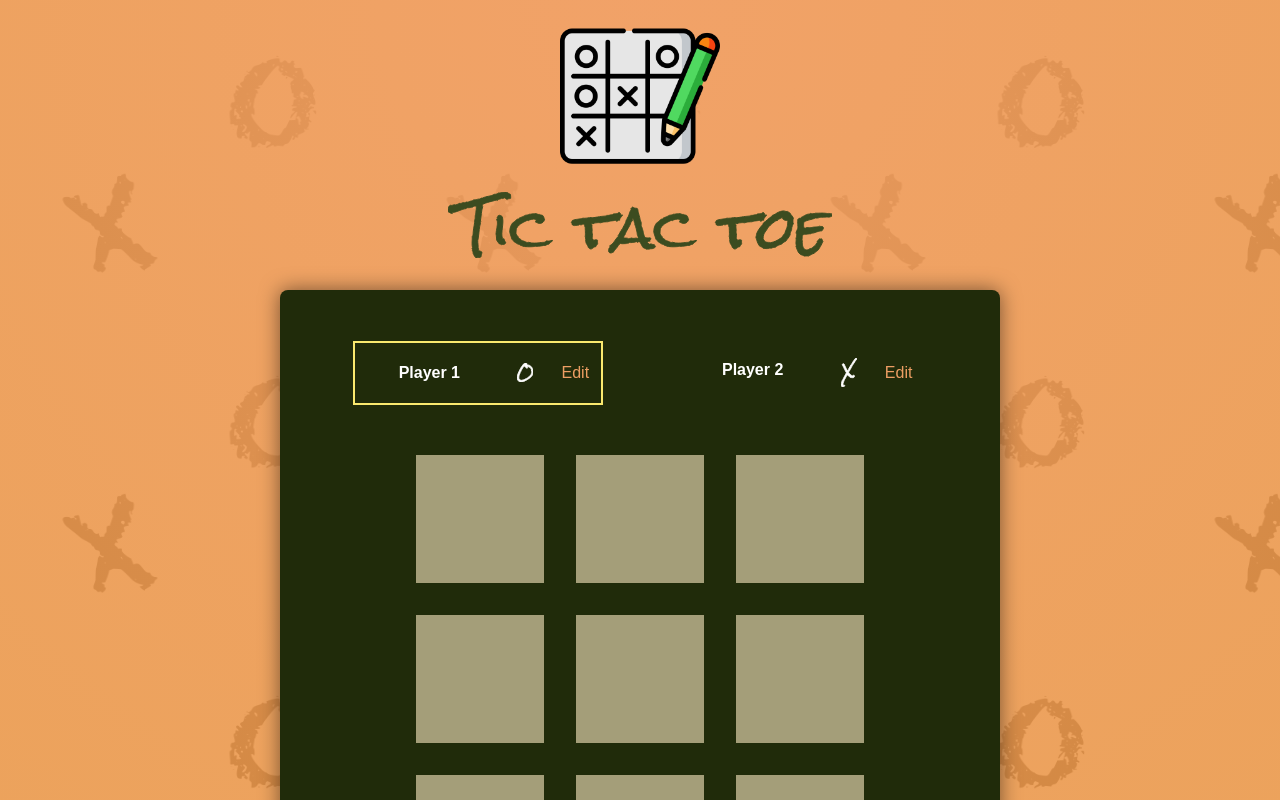
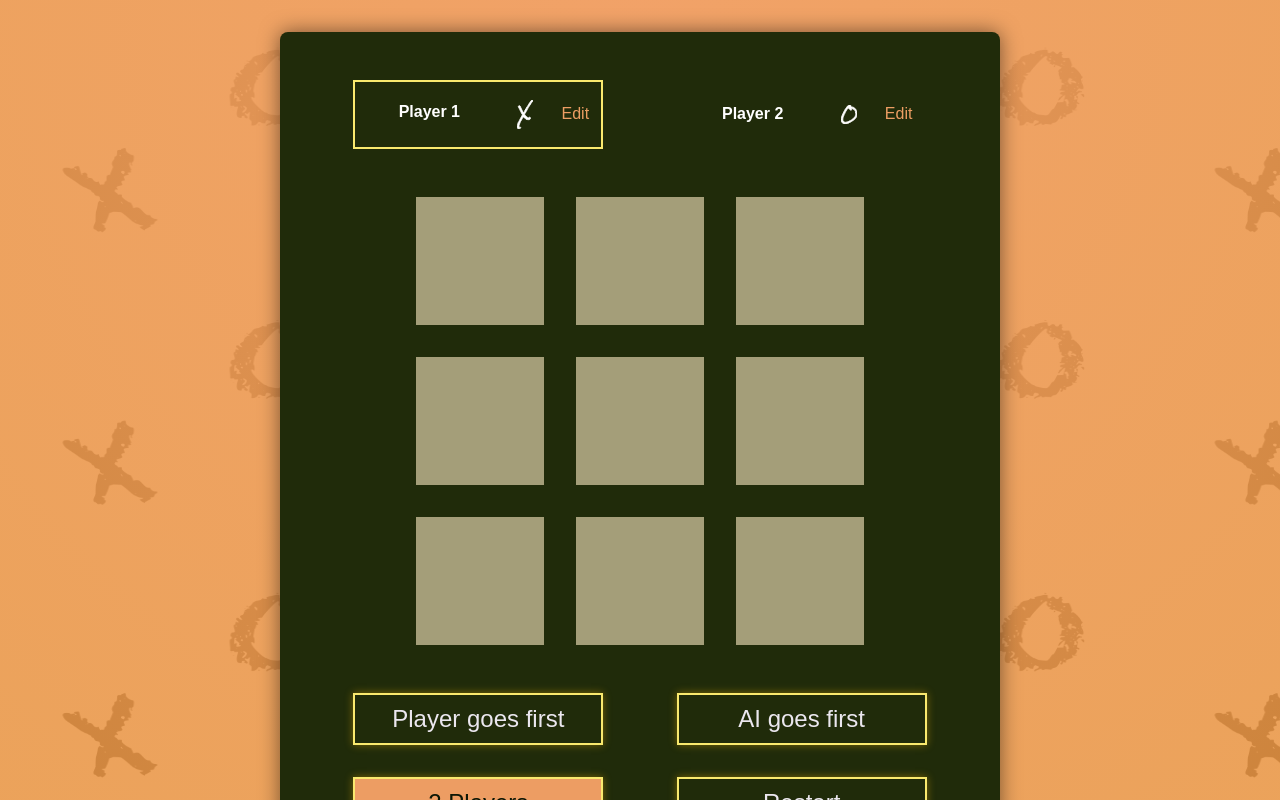
Before and after one commit to nhhoang-tony/Tic-tac-toe, a React (Vite) app: page / in a window 1280 px wide. Shown: the top 800 px of the page. Built offline with nearby package versions, Linux system fonts and the light colour scheme; the HTML template or start-up script is replaced by a standard one.

Commit message:
Add playing with AI mode

```diff
--- a/src/App.jsx
+++ b/src/App.jsx
@@ -1,13 +1,17 @@
 import Player from './components/Player';
 import Board from './components/Board';
-import { useState } from 'react';
+import { useEffect, useRef, useState } from 'react';
 import { WIN_COMBOS } from '../win-combos';
 import GameOver from './components/GameOver';
+import { getAiMove, deepCopy, terminal } from './util/AI';
 
 const PLAYERS = {
-  O: 'Player 1',
-  X: 'Player 2',
+  X: 'Player 1',
+  O: 'Player 2',
 };
+
+const X = 'X';
+const O = 'O';
 
 const INITIAL_GAME_BOARD = [
   [null, null, null],
@@ -15,30 +19,11 @@ const INITIAL_GAME_BOARD = [
   [null, null, null],
 ];
 
-// get the player with the current turn
-function getCurrentTurn(gameMovess) {
-  let currentPlayer = 'O';
-
-  if (gameMovess.length > 0 && gameMovess[0].player === 'O') {
-    currentPlayer = 'X';
-  }
-
-  return currentPlayer;
-}
-
-// get the current game board from all the game moves
-function getGameBoard(gameMovess) {
-  let gameBoard = [...INITIAL_GAME_BOARD.map((array) => [...array])];
-
-  for (const turn of gameMovess) {
-    const { square, player } = turn;
-    const { row, col } = square;
-
-    gameBoard[row][col] = player;
-  }
-
-  return gameBoard;
-}
+const availableGameModes = {
+  player: 'Player goes first',
+  ai: 'AI goes first',
+  multi: '2 Players',
+};
 
 // get player that wins
 function getWinner(gameBoard, players) {
@@ -62,33 +47,61 @@ function getWinner(gameBoard, players) {
 }
 
 function App() {
-  const restartButtonClasses =
-    'block mx-auto text-2xl bg-none border-solid border-2 border-[#f9e96e] text-[#f9e96e] py-2 px-4 cursor-pointer transition-all ease duration-200 shadow-[0_0_8px_rgba(255,187,0,0.4)] hover:bg-[#f1a065fa] hover:text-[#0d1706] hover:scale-110 hover:shadow-[0_0_20px_rgba(255,187,0,0.8)]';
+  const gamePlayButtonClasses =
+    'block mx-auto text-2xl bg-none border-solid border-2 border-[#f9e96e] py-2 px-4 cursor-pointer transition-all ease duration-200 shadow-[0_0_8px_rgba(255,187,0,0.4)] hover:bg-[#f1a065fa] hover:text-[#0d1706] hover:shadow-[0_0_20px_rgba(255,187,0,0.8)] active:bg-[#f1a065fa] active:text-[#0d1706] active:shadow-[0_0_20px_rgba(255,187,0,0.8)]';
+
   const [players, setPlayers] = useState(PLAYERS);
-  const [gameMoves, setgameMoves] = useState([]);
+  const [gameBoard, setGameBoard] = useState(deepCopy(INITIAL_GAME_BOARD));
+  const [gamePlay, setGamePlay] = useState({
+    mode: availableGameModes.multi,
+    playerTurn: X,
+  });
 
-  const activePlayer = getCurrentTurn(gameMoves);
-  const gameBoard = getGameBoard(gameMoves);
   const winner = getWinner(gameBoard, players);
-  const hasDraw = gameMoves.length === 9 && !winner;
+  const hasDraw = terminal(gameBoard);
+  const aiHasMoved = useRef(false);
 
   // player makes a move
   function handleSelectSquare(rowIndex, colIndex) {
-    setgameMoves((prevPlays) => {
-      const activePlayer = getCurrentTurn(prevPlays);
+    if (gameBoard[rowIndex][colIndex] !== null) {
+      return;
+    }
+    setGameBoard((prevBoard) => {
+      let updatedBoard = [...prevBoard];
+      updatedBoard[rowIndex][colIndex] = gamePlay.playerTurn;
+      return updatedBoard;
+    });
 
-      const updatePlays = [
-        { square: { row: rowIndex, col: colIndex }, player: activePlayer },
-        ...prevPlays,
-      ];
+    setGamePlay((prevTurn) => {
+      let newGamePlay = {
+        ...prevTurn,
+      };
 
-      return updatePlays;
+      if (newGamePlay.playerTurn === X) {
+        newGamePlay.playerTurn = O;
+      } else {
+        newGamePlay.playerTurn = X;
+      }
+
+      return newGamePlay;
     });
   }
 
   // restart game
   function handleRestart() {
-    setgameMoves([]);
+    setGameBoard(() => {
+      const newGame = deepCopy(INITIAL_GAME_BOARD);
+      return newGame;
+    });
+
+    setGamePlay((prevState) => {
+      let newGamePlay = {
+        ...prevState,
+      };
+      newGamePlay.playerTurn = X;
+
+      return newGamePlay;
+    });
   }
 
   // player change name
@@ -101,8 +114,65 @@ function App() {
     });
   }
 
+  // handle game mode
+  function handleGameMode(mode) {
+    setGamePlay((prevState) => {
+      let newGamePlay = {
+        ...prevState,
+      };
+      newGamePlay.mode = mode;
+      newGamePlay.playerTurn = X;
+
+      return newGamePlay;
+    });
+
+    if (mode === availableGameModes.ai) {
+      handlePlayerNameChange(X, 'AI');
+      handlePlayerNameChange(O, 'Player 2');
+    } else if (mode === availableGameModes.player) {
+      handlePlayerNameChange(X, 'Player 1');
+      handlePlayerNameChange(O, 'AI');
+    }
+
+    handleRestart();
+  }
+
+  // AI move
+  useEffect(() => {
+    if (aiHasMoved.current) {
+      return;
+    }
+
+    if (
+      gamePlay.playerTurn === O &&
+      !terminal(gameBoard) &&
+      gamePlay.mode === availableGameModes.player
+    ) {
+      setTimeout(() => {
+        const aiMove = getAiMove(gameBoard);
+        handleSelectSquare(aiMove[0], aiMove[1]);
+        aiHasMoved.current = false;
+      }, 100);
+    } else if (
+      gamePlay.playerTurn === X &&
+      !terminal(gameBoard) &&
+      gamePlay.mode === availableGameModes.ai
+    ) {
+      setTimeout(() => {
+        const aiMove = getAiMove(gameBoard);
+        handleSelectSquare(aiMove[0], aiMove[1]);
+        aiHasMoved.current = false;
+      }, 100);
+    }
+  }, [gameBoard, gamePlay]);
+  gameBoard.every((element, index) => {
+    console.log('element ', element, index);
+  });
+
   return (
     <main>
+      {gamePlay.playerTurn === 'X' &&
+        gamePlay.mode === availableGameModes.ai && (
           <header className='text-center'>
             <img
               src='/static/img/game-logo.png'
@@ -113,18 +183,21 @@ function App() {
               className='w-96 max-w-[80%] object-cover mt-4 mb-4 mx-auto'
             ></img>
           </header>
+        )}
       <div className='max-w-[95%] sm:w-[95%] sm:max-w-[45rem] my-8 mx-auto py-8 px-4 sm:px-8 rounded-lg bg-[#202b0a] shadow-[0_0_20px_rgba(0,0,0,0.5)] relative text-center'>
         <div className='flex flex-wrap justify-evenly items-center gap-8 p-0 sm:my-4 mx-0'>
           <Player
-            initialName={PLAYERS.O}
-            symbol='O'
-            currentTurn={activePlayer === 'O'}
+            initialName={PLAYERS.X}
+            symbol={X}
+            currentTurn={gamePlay.playerTurn === X}
+            isAi={gamePlay.mode === availableGameModes.ai}
             onChangeName={handlePlayerNameChange}
           ></Player>
           <Player
-            initialName={PLAYERS.X}
-            symbol='X'
-            currentTurn={activePlayer === 'X'}
+            initialName={PLAYERS.O}
+            symbol={O}
+            currentTurn={gamePlay.playerTurn === O}
+            isAi={gamePlay.mode === availableGameModes.player}
             onChangeName={handlePlayerNameChange}
           ></Player>
         </div>
@@ -132,9 +205,32 @@ function App() {
           <GameOver onRestart={handleRestart} winner={winner}></GameOver>
         )}
         <Board onSelectSquare={handleSelectSquare} board={gameBoard}></Board>
-        <button className={restartButtonClasses} onClick={handleRestart}>
+
+        <div className='flex flex-wrap justify-evenly items-center gap-8 p-0 sm:my-4 mx-0'>
+          {Object.values(availableGameModes).map((gameMode) => (
+            <div key={gameMode} className={`flex items-center w-[250px]`}>
+              <button
+                className={`w-[250px] ${gamePlayButtonClasses} ${
+                  gamePlay.mode === gameMode
+                    ? 'bg-[#f1a065fa] text-[#0d1706] shadow-[0_0_20px_rgba(255,187,0,0.8)]'
+                    : ''
+                }`}
+                onClick={() => handleGameMode(gameMode)}
+              >
+                {gameMode}
+              </button>
+            </div>
+          ))}
+
+          <div className={`flex items-center w-[250px]`}>
+            <button
+              className={`w-[250px] ${gamePlayButtonClasses}`}
+              onClick={handleRestart}
+            >
               Restart
             </button>
+          </div>
+        </div>
       </div>
     </main>
   );
--- /dev/null
+++ b/src/util/AI.js
@@ -0,0 +1,199 @@
+import { WIN_COMBOS } from '../../win-combos';
+
+const X = 'X';
+const O = 'O';
+
+// get the best move
+export function getAiMove(gameBoard) {
+  const aiMove = minimax(gameBoard);
+  return aiMove;
+}
+
+// get the current player turn assuming X always goes first
+function player(board) {
+  const boardCopy = deepCopy(board);
+  let xCount = 0;
+  let oCount = 0;
+  for (const [rowIndex, rowValue] of boardCopy.entries()) {
+    for (const [colIndex, colValue] of rowValue.entries()) {
+      if (colValue === X) {
+        xCount++;
+      }
+      if (colValue === O) {
+        oCount++;
+      }
+    }
+  }
+
+  if (xCount === oCount) {
+    return X;
+  } else if (xCount > oCount) {
+    return O;
+  }
+}
+
+// get all available moves/actions for a current board state
+function actions(board) {
+  const boardCopy = deepCopy(board);
+  const actions = [];
+
+  for (const [rowIndex, rowValue] of boardCopy.entries()) {
+    for (const [colIndex, colValue] of rowValue.entries()) {
+      if (colValue !== X && colValue !== O) {
+        actions.push([rowIndex, colIndex]);
+      }
+    }
+  }
+  return actions;
+}
+
+// apply the move/action to the current board state
+function result(board, action) {
+  const boardCopy = deepCopy(board);
+
+  if (boardCopy[action[0]][action[1]] !== null) {
+    return 'Invalid';
+  }
+
+  boardCopy[action[0]][action[1]] = player(boardCopy);
+  return boardCopy;
+}
+
+// check if any player wins
+export function winner(board) {
+  const boardCopy = deepCopy(board);
+  let winner = null;
+
+  for (const combo of WIN_COMBOS) {
+    const firstSquare = boardCopy[combo[0].row][combo[0].column];
+    const secondSquare = boardCopy[combo[1].row][combo[1].column];
+    const thirdSquare = boardCopy[combo[2].row][combo[2].column];
+
+    if (
+      firstSquare !== null &&
+      firstSquare === secondSquare &&
+      firstSquare === thirdSquare
+    ) {
+      winner = firstSquare;
+    }
+  }
+
+  return winner;
+}
+
+// if there's no winner and no available square, game ends
+export function terminal(board) {
+  const boardCopy = deepCopy(board);
+  if (winner(boardCopy) !== null) {
+    return true;
+  } else {
+    let emptyCount = 0;
+    for (const [rowIndex, rowValue] of boardCopy.entries()) {
+      for (const [colIndex, colValue] of rowValue.entries()) {
+        if (colValue !== X && colValue !== O) {
+          emptyCount++;
+          break;
+        }
+      }
+    }
+
+    if (emptyCount === 0) {
+      return true;
+    } else {
+      return false;
+    }
+  }
+}
+
+// get the score for the current game (-1 = O wins; 0 = draw; 1 = X wins)
+function utility(board) {
+  const boardCopy = deepCopy(board);
+  if (winner(boardCopy) === X) {
+    return 1;
+  } else if (winner(boardCopy) === O) {
+    return -1;
+  } else {
+    return 0;
+  }
+}
+
+// play X tries to maximise the score
+function maxValue(board) {
+  const boardCopy = deepCopy(board);
+  if (terminal(boardCopy)) {
+    return utility(boardCopy);
+  }
+
+  let currentValue = -Infinity;
+  for (const action of actions(boardCopy)) {
+    currentValue = Math.max(currentValue, minValue(result(boardCopy, action)));
+  }
+
+  return currentValue;
+}
+
+// player O tries to minimise the score
+function minValue(board) {
+  const boardCopy = deepCopy(board);
+  if (terminal(boardCopy)) {
+    return utility(boardCopy);
+  }
+
+  let currentValue = Infinity;
+  for (const action of actions(boardCopy)) {
+    currentValue = Math.min(currentValue, maxValue(result(boardCopy, action)));
+  }
+
+  return currentValue;
+}
+
+// minimax ML function to retrieve the best move for each player
+function minimax(board) {
+  const boardCopy = deepCopy(board);
+  const currentPlayer = player(boardCopy);
+  let bestmove;
+
+  if (currentPlayer === X) {
+    let currentValue = -Infinity;
+    for (const action of actions(boardCopy)) {
+      const newValue = minValue(result(boardCopy, action));
+
+      if (newValue > currentValue) {
+        currentValue = newValue;
+        bestmove = action;
+      }
+    }
+  } else {
+    let currentValue = Infinity;
+    for (const action of actions(boardCopy)) {
+      const newValue = maxValue(result(boardCopy, action));
+
+      if (newValue < currentValue) {
+        currentValue = newValue;
+        bestmove = action;
+      }
+    }
+  }
+
+  return bestmove;
+}
+
+// deep copy variables in JavaScript
+export function deepCopy(original) {
+  if (Array.isArray(original)) {
+    const copy = [];
+    for (const [index, value] of original.entries()) {
+      copy[index] = deepCopy(value);
+    }
+    return copy;
+  } else if (typeof original === 'object' && original !== null) {
+    const copy = {};
+    for (const [key, value] of Object.entries(original)) {
+      copy[key] = deepCopy(value);
+    }
+    return copy;
+  } else {
+    // Primitive value: atomic, no need to copy
+    return original;
+  }
+}
```
Also changed, not shown: src/components/Player.jsx (+9 -2 lines). Lines whose indentation alone changed are shown as unchanged.
